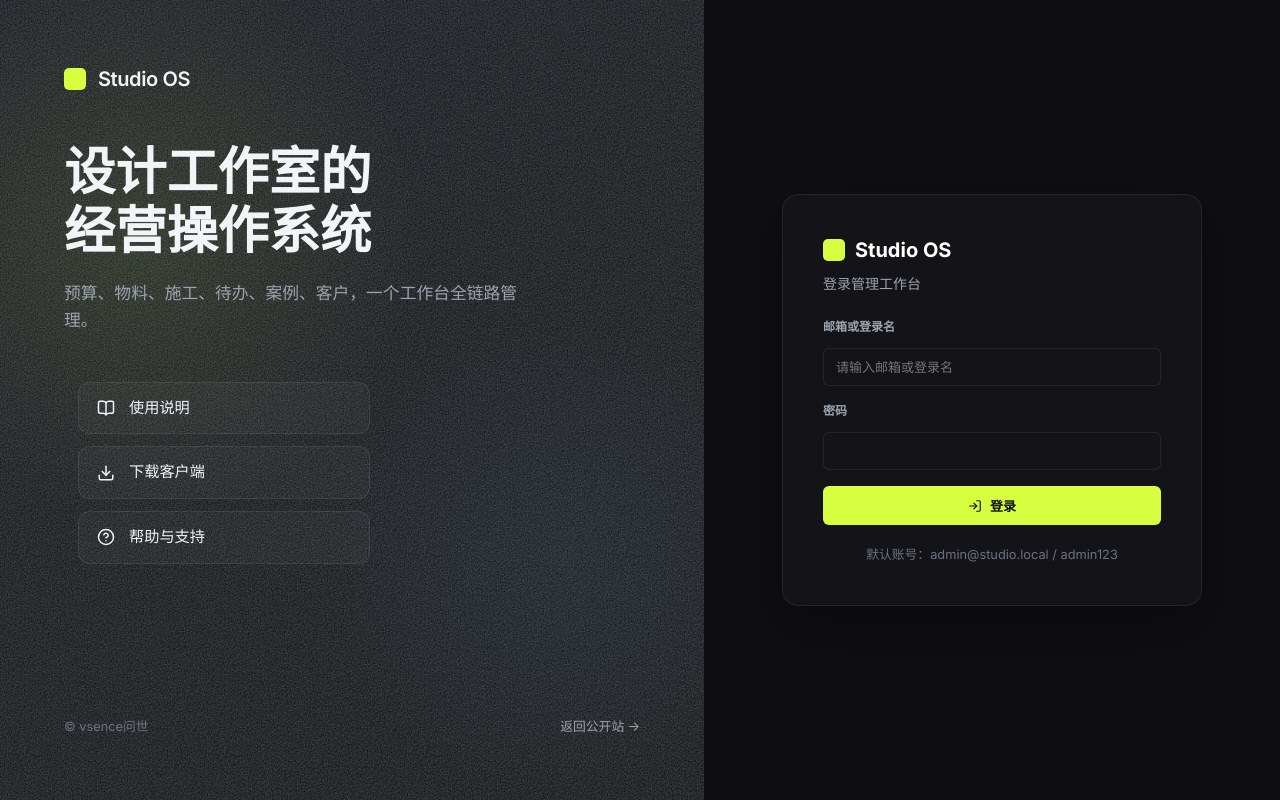
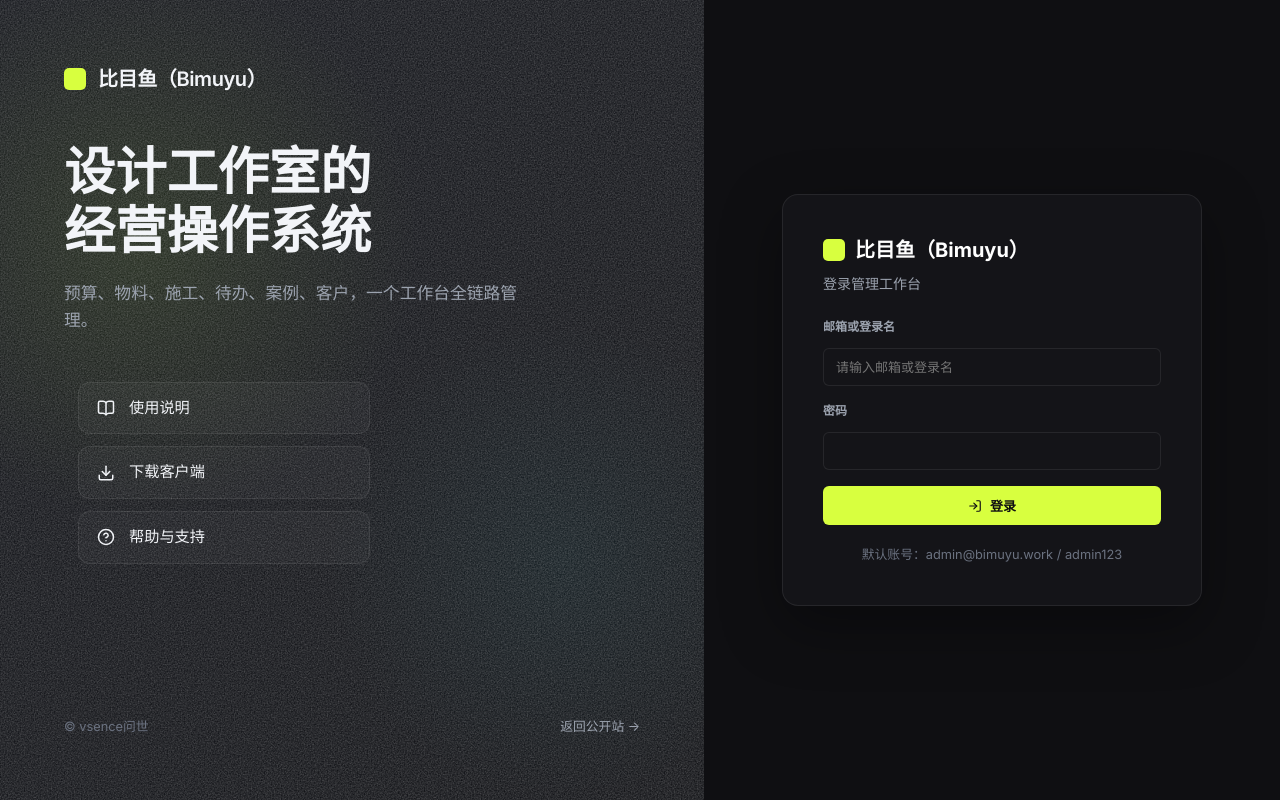
Before and after one commit to 86loozooy-svg/bimuyu-os, a FastAPI app: page /app/login in a window 1280 px wide. Run offline with FastAPI, Linux system fonts and the light colour scheme.

Commit message:
refactor(brand): 模板层品牌重命名（侧边栏/登录页/分享页/报价单）
- base.html 侧边栏品牌位、login.html 双品牌位与默认账号提示
- dashboard.html 标题、shared/view.html 分享页署名、quote_preview.html 单据抬头
- settings/index.html 版本信息与 License 类型
- public/project_detail.html 工作台入口引导文案
- 保留 public/ 的 STUDIO NOTE 栏目名（vsence 官网设计系统，受规范冻结）

```diff
--- a/templates/app/base.html
+++ b/templates/app/base.html
@@ -81,7 +81,7 @@
     <aside class="app-sidebar">
       <div class="sidebar-brand">
         <span class="brand-mark" aria-hidden="true"></span>
-        <span>Studio OS</span>
+        <span>比目鱼（Bimuyu）</span>
       </div>
 
       {% set cur = request.url.path %}
--- a/templates/app/dashboard.html
+++ b/templates/app/dashboard.html
@@ -1,5 +1,5 @@
 {% extends "app/base.html" %}
-{% block title %}工作台 — Studio OS{% endblock %}
+{% block title %}工作台 — 比目鱼（Bimuyu）{% endblock %}
 {% block content %}
 
 {# ── 顶部通栏：标题 + 极简用户标签/操作（无左侧大卡片） ── #}
--- a/templates/app/login.html
+++ b/templates/app/login.html
@@ -18,7 +18,7 @@
       <div class="login-promo-content">
         <div class="login-promo-brand">
           <span class="brand-mark" aria-hidden="true"></span>
-          <span class="login-promo-name">Studio OS</span>
+          <span class="login-promo-name">比目鱼（Bimuyu）</span>
         </div>
         <h2 class="login-promo-title">设计工作室的<br>经营操作系统</h2>
         <p class="login-promo-desc">预算、物料、施工、待办、案例、客户，一个工作台全链路管理。</p>
@@ -49,7 +49,7 @@
       <div class="login-box">
         <div class="login-box-brand">
           <span class="brand-mark" aria-hidden="true"></span>
-          <h1 style="margin:0;font-size:1.25rem">Studio OS</h1>
+          <h1 style="margin:0;font-size:1.25rem">比目鱼（Bimuyu）</h1>
         </div>
         <p class="login-box-subtitle">登录管理工作台</p>
         {% if error %}<p class="error">{{ error }}</p>{% endif %}
@@ -68,7 +68,7 @@
           </button>
         </form>
         <p style="text-align:center;margin-top:20px;font-size:.8rem;color:var(--color-text-muted)">
-          默认账号：admin@studio.local / admin123
+          默认账号：admin@bimuyu.work / admin123
         </p>
       </div>
     </main>
--- a/templates/app/projects/quote_preview.html
+++ b/templates/app/projects/quote_preview.html
@@ -3,7 +3,7 @@
 <head>
   <meta charset="UTF-8">
   <meta name="viewport" content="width=device-width, initial-scale=1.0">
-  <title>{{ studio.name or 'Studio OS' }} — 报价单 {{ project.code }} v{{ quote.version }}</title>
+  <title>{{ studio.name or '比目鱼（Bimuyu）' }} — 报价单 {{ project.code }} v{{ quote.version }}</title>
   <style>
     * { margin: 0; padding: 0; box-sizing: border-box; }
     body {
@@ -179,7 +179,7 @@
     <!-- Header -->
     <div class="doc-header">
       <div>
-        <div class="studio-name">{{ studio.name or 'Studio OS' }}</div>
+        <div class="studio-name">{{ studio.name or '比目鱼（Bimuyu）' }}</div>
         {% if studio.address %}<div class="studio-info">{{ studio.address }}</div>{% endif %}
         {% if studio.email_signature %}<div class="studio-info">{{ studio.email_signature }}</div>{% endif %}
       </div>
--- a/templates/app/settings/index.html
+++ b/templates/app/settings/index.html
@@ -419,14 +419,14 @@
 {% elif tab == 'about' or tab == 'license' %}
 <div class="card" style="margin-bottom:16px">
   <h3 style="margin-bottom:8px">关于 vsence 问世</h3>
-  <p style="color:var(--muted);font-size:.85rem">Studio OS · 设计工作室经营系统。版本 1.0.0。</p>
+  <p style="color:var(--muted);font-size:.85rem">比目鱼（Bimuyu） · 设计工作室经营系统。版本 1.0.0。</p>
 </div>
 
 <div class="card">
   <h3 style="margin-bottom:8px">服务与授权</h3>
   <div style="display:grid;grid-template-columns:1fr 1fr;gap:16px;margin-top:12px">
     <div class="form-group"><label>授权状态</label><input value="已激活" readonly style="background:var(--color-surface);color:var(--color-text-secondary)"></div>
-    <div class="form-group"><label>License 类型</label><input value="Studio OS 专业版" readonly style="background:var(--color-surface);color:var(--color-text-secondary)"></div>
+    <div class="form-group"><label>License 类型</label><input value="比目鱼（Bimuyu） 专业版" readonly style="background:var(--color-surface);color:var(--color-text-secondary)"></div>
     <div class="form-group"><label>到期时间</label><input value="永久" readonly style="background:var(--color-surface);color:var(--color-text-secondary)"></div>
     <div class="form-group"><label>设备上限</label><input value="不限制" readonly style="background:var(--color-surface);color:var(--color-text-secondary)"></div>
   </div>
--- a/templates/app/shared/view.html
+++ b/templates/app/shared/view.html
@@ -23,7 +23,7 @@
 <body style="background:var(--color-background);min-height:100vh">
   <div class="share-page">
     <div class="share-head">
-      <div class="share-brand"><span class="brand-mark"></span> Studio OS</div>
+      <div class="share-brand"><span class="brand-mark"></span> 比目鱼（Bimuyu）</div>
       <span class="share-readonly"><i data-lucide="lock"></i> 只读分享</span>
     </div>
 
@@ -71,7 +71,7 @@
       <div class="card" style="padding:32px;text-align:center;color:var(--color-text-muted)">分享内容暂不可用或已失效。</div>
     {% endif %}
 
-    <div class="share-foot">本页面为只读分享，由 Studio OS 创建者生成，不可编辑。</div>
+    <div class="share-foot">本页面为只读分享，由 比目鱼（Bimuyu） 创建者生成，不可编辑。</div>
   </div>
   <script src="https://unpkg.com/lucide@latest" defer></script>
   <script>document.addEventListener('DOMContentLoaded', function(){ if (window.lucide && lucide.createIcons) lucide.createIcons(); });</script>
--- a/templates/public/project_detail.html
+++ b/templates/public/project_detail.html
@@ -38,7 +38,7 @@
 
         <div class="module-entry">
           <h3>深化模块</h3>
-          <p class="module-entry__hint">进入 Studio OS 工作台，查看该项目的预算追踪、物料清单与施工日志。</p>
+          <p class="module-entry__hint">进入 比目鱼（Bimuyu） 工作台，查看该项目的预算追踪、物料清单与施工日志。</p>
           <a class="module-btn" href="/app/projects">预算追踪 →</a>
           <a class="module-btn" href="/app/projects">物料清单 BOM →</a>
           <a class="module-btn" href="/app/projects">施工日志 →</a>
```
